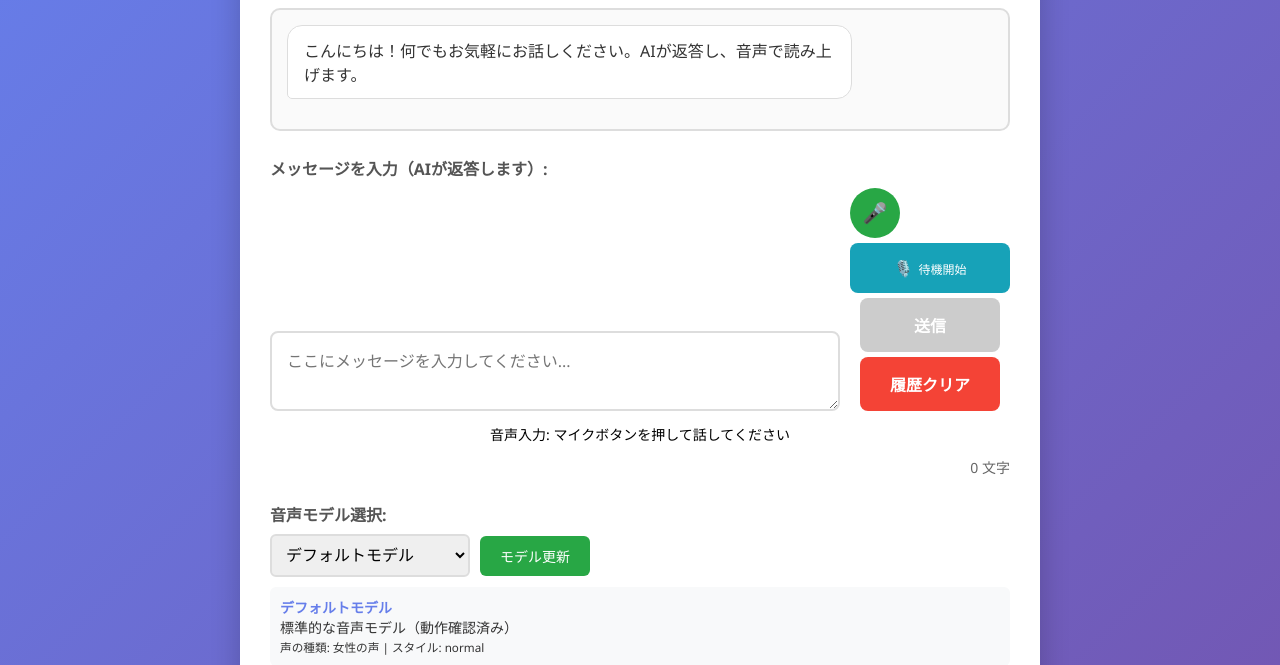
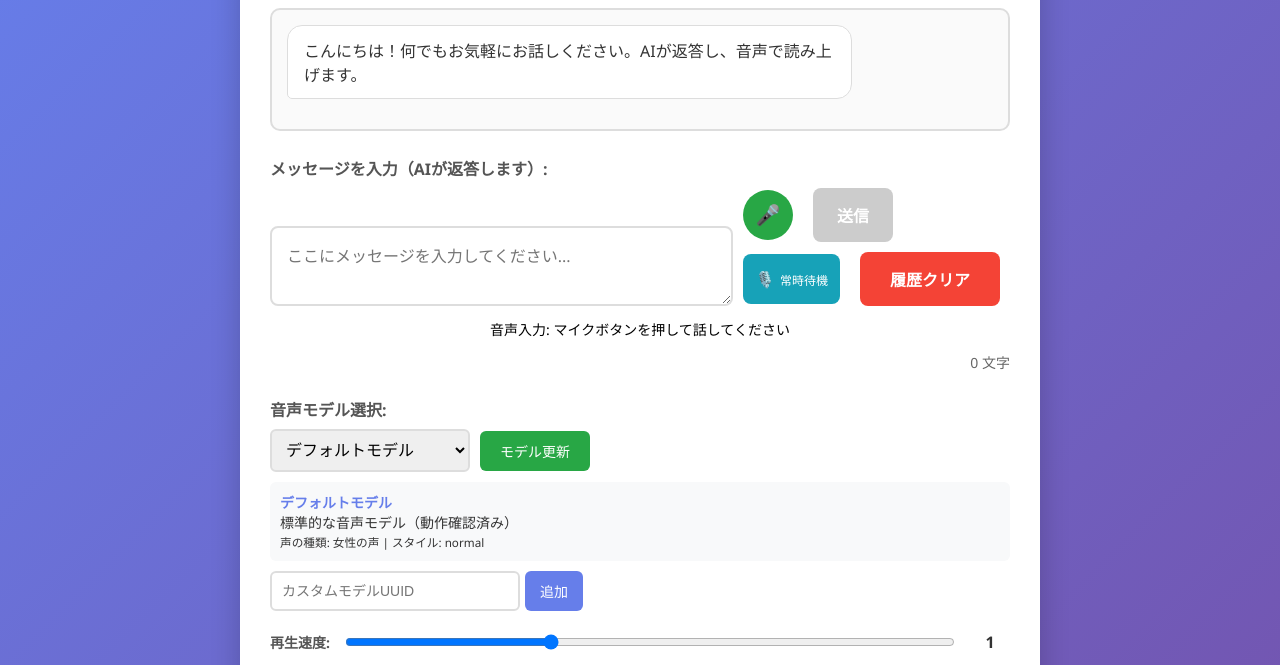
Before and after one commit to yaaizzy39/talk-avatar-250725-03, a website: page index.html in a window 1280 px wide. Shown: the part 118-783 px from the top of the page. Drawn offline with Linux system fonts and the light colour scheme; no server answers.

Commit message:
常時待機ボタンの挙動と配置変更

```diff
--- a/index.html
+++ b/index.html
@@ -27,17 +27,21 @@
             <div class="input-controls">
                 <textarea id="textInput" placeholder="ここにメッセージを入力してください..."></textarea>
                 <div class="input-buttons">
+                    <div class="main-input-buttons">
                         <button id="voiceInputBtn" class="voice-btn" title="音声入力">🎤</button>
+                        <button id="sendBtn" class="primary-btn compact">送信</button>
+                    </div>
+                    <div class="continuous-buttons">
                         <button id="continuousVoiceBtn" class="voice-btn continuous" title="常時待機モード">
                             <span class="btn-icon">🎙️</span>
-                        <span class="btn-text">待機開始</span>
+                            <span class="btn-text">常時待機</span>
                         </button>
                         <button id="stopContinuousBtn" class="voice-btn stop-btn" title="常時待機停止" style="display: none;">
                             <span class="btn-icon">⏹️</span>
                             <span class="btn-text">停止</span>
                         </button>
-                    <button id="sendBtn" class="primary-btn">送信</button>
                         <button id="clearBtn" class="secondary-btn">履歴クリア</button>
+                    </div>
                 </div>
             </div>
             <div class="voice-status" id="voiceStatus">
--- a/script.js
+++ b/script.js
@@ -39,7 +39,6 @@ class TextToSpeechApp {
         // 音声入力要素の初期化
         this.voiceInputBtn = document.getElementById('voiceInputBtn');
         this.continuousVoiceBtn = document.getElementById('continuousVoiceBtn');
-        this.continuousBtnText = this.continuousVoiceBtn.querySelector('.btn-text');
         this.voiceStatus = document.getElementById('voiceStatus');
         this.recognition = null;
         this.continuousRecognition = null;
@@ -1084,8 +1083,6 @@ class TextToSpeechApp {
         this.continuousRecognition.onstart = () => {
             console.log('常時待機モード開始');
             this.isContinuousMode = true;
-            this.continuousVoiceBtn.classList.add('active');
-            this.continuousBtnText.textContent = '停止';
             this.updateVoiceStatus('listening', '常時待機中 - 話しかけてください');
         };
 
--- a/style.css
+++ b/style.css
@@ -112,7 +112,20 @@ h1 {
 .input-buttons {
     display: flex;
     flex-direction: column;
-    gap: 5px;
+    gap: 10px;
+}
+
+.main-input-buttons {
+    display: flex;
+    align-items: center;
+    gap: 10px;
+}
+
+.continuous-buttons {
+    display: flex;
+    flex-wrap: wrap;
+    gap: 10px;
+    align-items: center;
 }
 
 .voice-btn {
@@ -462,6 +475,11 @@ input[type="range"] {
     color: white;
 }
 
+.primary-btn.compact {
+    padding: 15px 20px;
+    min-width: 80px;
+}
+
 .primary-btn:hover:not(:disabled) {
     background: #5a6fd8;
     transform: translateY(-2px);
```
Lines whose indentation alone changed are shown as unchanged.
